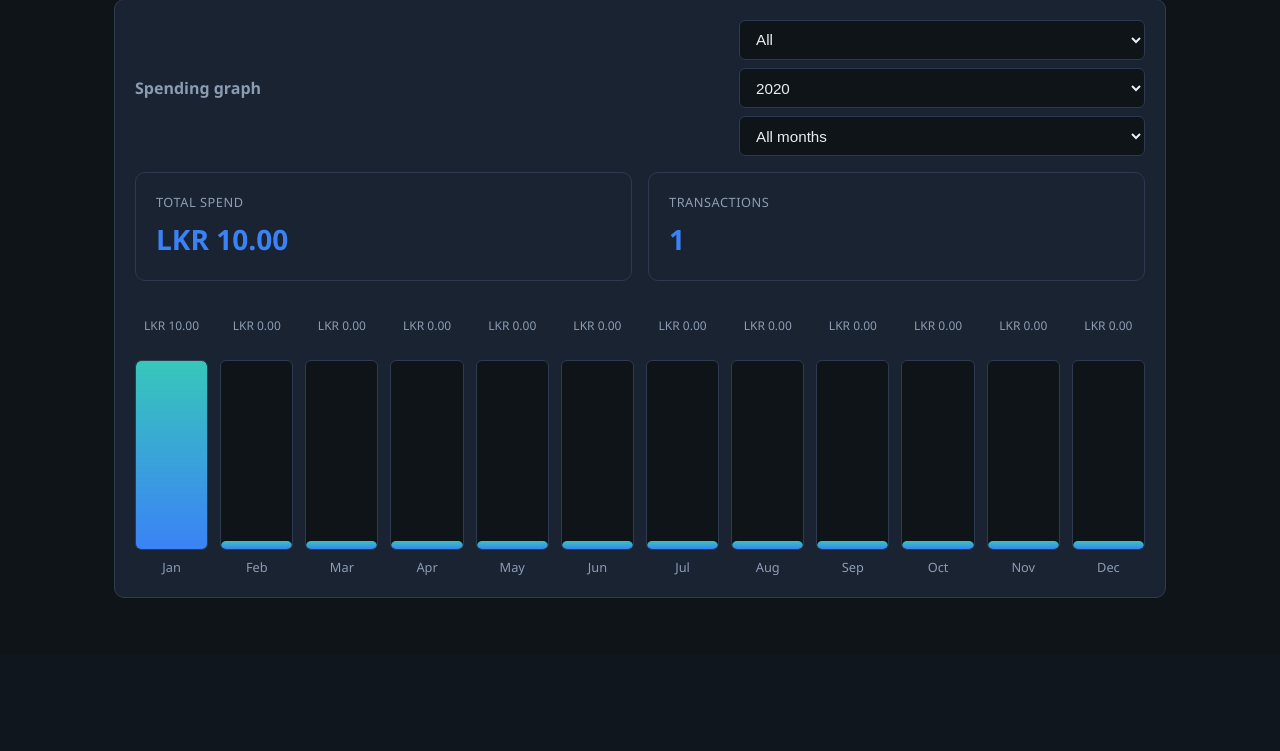
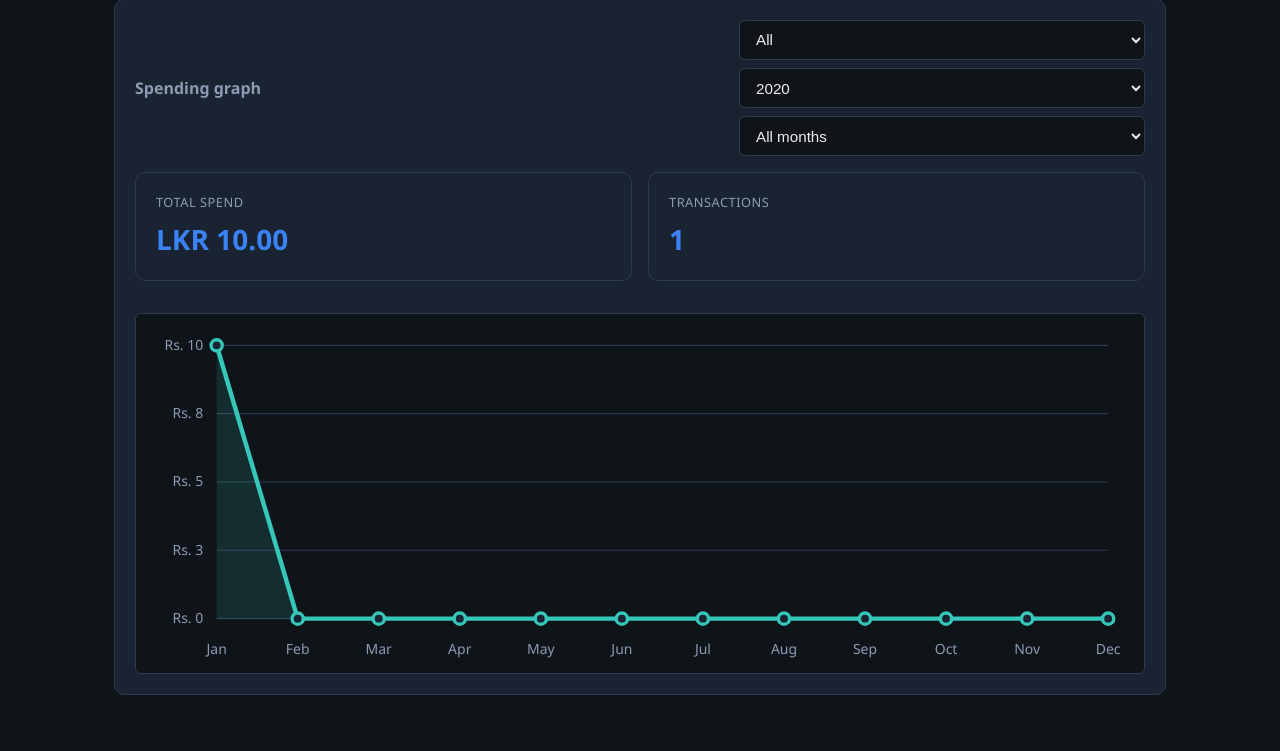
Before and after one commit to yjayasingh/ExpenseTracker, a Flask app: template templates/dashboard.html in a window 1280 px wide. Shown: the part 159-910 px from the top of the page. Before the commit the page ends 757 px from the top, so only its background shows below. Run offline with Flask 3, Linux system fonts and the light colour scheme; the template is opened without the code that fills it: most values are stand-ins (such as "Sample title", 1, 10 or a date in 2020).

Commit message:
Use line chart on dashboard

```diff
--- a/static/dashboard.js
+++ b/static/dashboard.js
@@ -48,20 +48,70 @@ function renderDashboardChart(points) {
   }
 
   const max = Math.max(...points.map((point) => point.total));
-  dashboardChart.innerHTML = points
-    .map((point) => {
-      const height = max ? Math.max((point.total / max) * 100, 4) : 0;
-      return `
-        <div class="dashboard-bar-item">
-          <div class="dashboard-bar-value">${formatMoney(point.total)}</div>
-          <div class="dashboard-bar-track">
-            <div class="dashboard-bar-fill" style="height: ${height}%"></div>
-          </div>
-          <div class="dashboard-bar-label">${escapeHtml(point.label)}</div>
-        </div>
-      `;
-    })
-    .join("");
+  const width = 900;
+  const height = 320;
+  const padding = { top: 28, right: 32, bottom: 48, left: 72 };
+  const plotWidth = width - padding.left - padding.right;
+  const plotHeight = height - padding.top - padding.bottom;
+  const divisor = Math.max(points.length - 1, 1);
+  const coordinates = points.map((point, index) => {
+    const x = padding.left + (index / divisor) * plotWidth;
+    const y = padding.top + plotHeight - (point.total / max) * plotHeight;
+    return { ...point, x, y };
+  });
+  const linePath = coordinates
+    .map((point, index) => `${index === 0 ? "M" : "L"} ${point.x} ${point.y}`)
+    .join(" ");
+  const areaPath = `${linePath} L ${coordinates[coordinates.length - 1].x} ${padding.top + plotHeight} L ${coordinates[0].x} ${padding.top + plotHeight} Z`;
+  const yTicks = [0, 0.25, 0.5, 0.75, 1].map((ratio) => {
+    const value = max * ratio;
+    const y = padding.top + plotHeight - ratio * plotHeight;
+    return { value, y };
+  });
+
+  dashboardChart.innerHTML = `
+    <svg class="dashboard-line-chart" viewBox="0 0 ${width} ${height}" role="img" aria-label="Expense trend line chart">
+      <g class="chart-grid">
+        ${yTicks
+          .map(
+            (tick) => `
+          <line x1="${padding.left}" y1="${tick.y}" x2="${width - padding.right}" y2="${tick.y}"></line>
+          <text x="${padding.left - 12}" y="${tick.y + 4}" text-anchor="end">${formatCompactMoney(tick.value)}</text>
+        `
+          )
+          .join("")}
+      </g>
+      <path class="chart-area" d="${areaPath}"></path>
+      <path class="chart-line" d="${linePath}"></path>
+      <g class="chart-points">
+        ${coordinates
+          .map(
+            (point) => `
+          <g>
+            <circle cx="${point.x}" cy="${point.y}" r="5"></circle>
+            <title>${escapeHtml(point.label)}: ${formatMoney(point.total)}</title>
+          </g>
+        `
+          )
+          .join("")}
+      </g>
+      <g class="chart-labels">
+        ${coordinates
+          .map(
+            (point) => `
+          <text x="${point.x}" y="${height - 16}" text-anchor="middle">${escapeHtml(point.label)}</text>
+        `
+          )
+          .join("")}
+      </g>
+    </svg>
+  `;
+}
+
+function formatCompactMoney(amount) {
+  if (amount >= 1000000) return `Rs. ${(amount / 1000000).toFixed(1)}M`;
+  if (amount >= 1000) return `Rs. ${(amount / 1000).toFixed(1)}K`;
+  return `Rs. ${Math.round(amount)}`;
 }
 
 function escapeHtml(text) {
--- a/static/style.css
+++ b/static/style.css
@@ -273,52 +273,48 @@ select:focus {
 }
 
 .dashboard-chart {
-  display: grid;
-  grid-template-columns: repeat(auto-fit, minmax(56px, 1fr));
-  align-items: end;
-  gap: 0.75rem;
-  min-height: 280px;
+  min-height: 320px;
+  overflow-x: auto;
   padding-top: 1rem;
 }
 
-.dashboard-bar-item {
-  display: grid;
-  grid-template-rows: auto 1fr auto;
-  gap: 0.5rem;
-  min-width: 0;
-  height: 260px;
-}
-
-.dashboard-bar-value {
-  color: var(--text-muted);
-  font-size: 0.75rem;
-  text-align: center;
-  min-height: 2.2rem;
-  overflow-wrap: anywhere;
-}
-
-.dashboard-bar-track {
-  display: flex;
-  align-items: end;
-  min-height: 170px;
+.dashboard-line-chart {
+  display: block;
+  width: 100%;
+  min-width: 720px;
+  height: auto;
   background: var(--bg);
   border: 1px solid var(--border);
   border-radius: 6px;
-  overflow: hidden;
 }
 
-.dashboard-bar-fill {
-  width: 100%;
-  background: linear-gradient(180deg, #37c7ba 0%, #3b82f6 100%);
-  border-radius: 5px 5px 0 0;
-  transition: height 0.25s ease;
+.chart-grid line {
+  stroke: var(--border);
+  stroke-width: 1;
 }
 
-.dashboard-bar-label {
-  color: var(--text-muted);
-  font-size: 0.8rem;
-  text-align: center;
-  white-space: nowrap;
+.chart-grid text,
+.chart-labels text {
+  fill: var(--text-muted);
+  font-size: 0.78rem;
+}
+
+.chart-area {
+  fill: rgba(55, 199, 186, 0.14);
+}
+
+.chart-line {
+  fill: none;
+  stroke: #37c7ba;
+  stroke-linecap: round;
+  stroke-linejoin: round;
+  stroke-width: 4;
+}
+
+.chart-points circle {
+  fill: var(--surface);
+  stroke: #37c7ba;
+  stroke-width: 3;
 }
 
 .bar-row {
```
